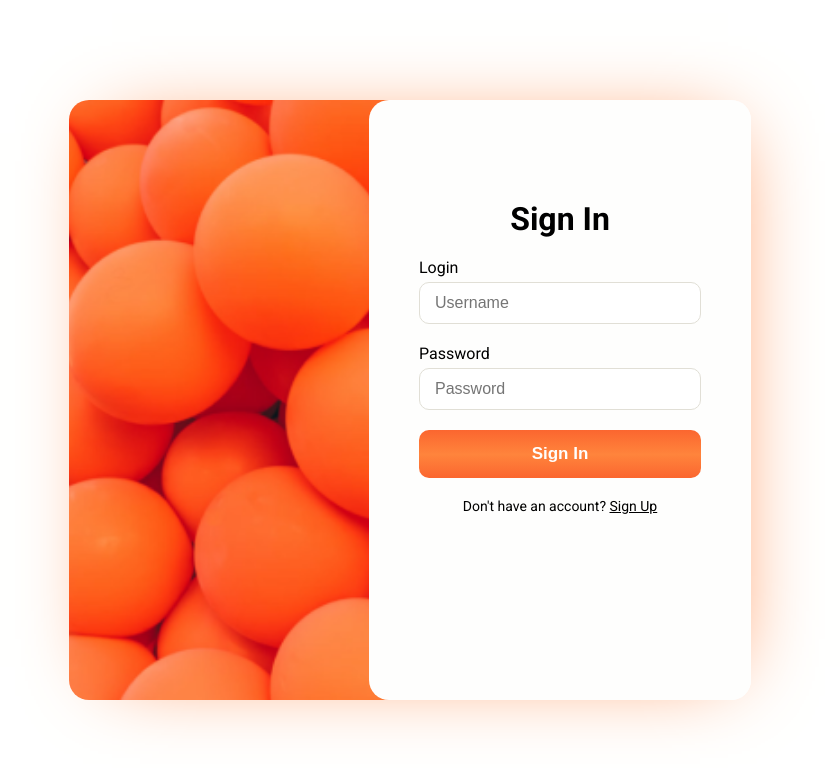
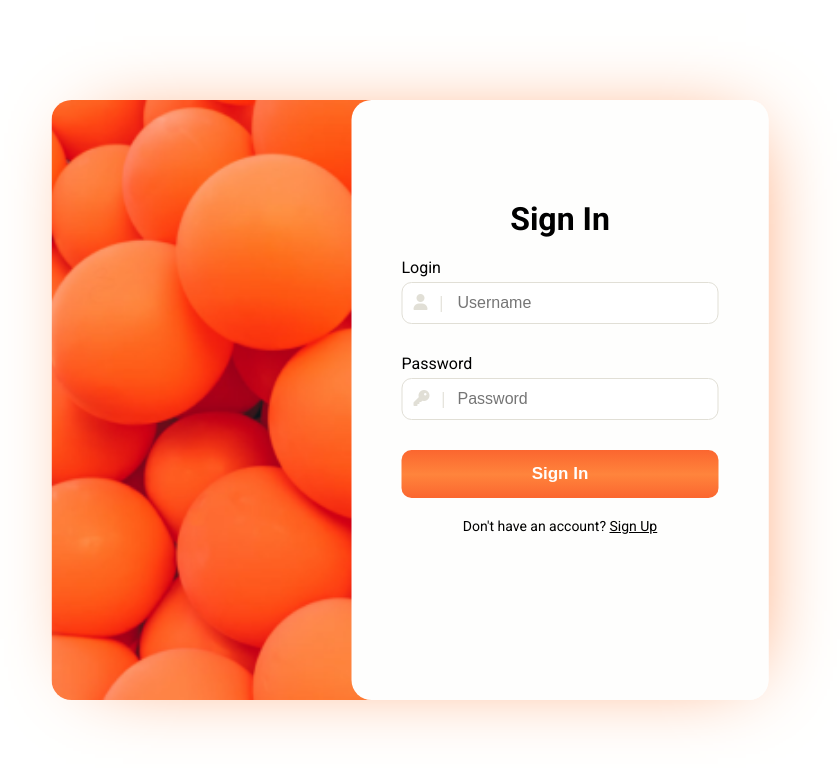
Before and after one commit to muzychka20/client-bank, a React (Vite) app in the folder frontend/: page /login in a window 1280 px wide. Shown: the top 768 px of the page, without its empty margins (230-1070 px from the left). Built offline with nearby package versions, Linux system fonts and the light colour scheme.

Commit message:
feat: added icons in auth inputs

```diff
--- a/frontend/src/components/AuthForm.jsx
+++ b/frontend/src/components/AuthForm.jsx
@@ -65,6 +65,8 @@ function AuthForm({ route, method }) {
         <h1 className="form-title">{name}</h1>
         <div className="input-block">
           <label htmlFor="username">Login</label>
+          <div class="input-icons">
+            <i class="fa fa-user">|</i>
             <input
               type="text"
               className="form-input"
@@ -75,8 +77,11 @@ function AuthForm({ route, method }) {
               autoComplete="on"
             />
           </div>
+        </div>
         <div className="input-block">
           <label htmlFor="password">Password</label>
+          <div class="input-icons">
+          <i class="fa fa-key">|</i>
           <input
             type="password"
             className="form-input"
@@ -86,6 +91,7 @@ function AuthForm({ route, method }) {
             placeholder="Password"
             autoComplete="on"
           />
+          </div>
         </div>
         <button type="submit" className="form-button">
           {name}
--- a/frontend/src/styles/AuthForm.css
+++ b/frontend/src/styles/AuthForm.css
@@ -38,7 +38,7 @@
 
 .form-input {
     border-radius: 10px;
-    padding: 10px 15px;
+    padding: 10px 10px 10px 55px;
     font-size: 16px;
     height: 20px;
     width: 250px;
@@ -85,3 +85,20 @@
 .form-sign-up a {
     color: black;
 }
+
+.input-icons {
+    width: 100%;
+    margin-bottom: 10px;
+}
+
+.input-icons i {
+    position: absolute;
+    padding: 12px;
+    text-align: center;
+    color: #E1DFD6;
+}
+
+.input-icons i::before {
+    font-size: 16px;
+    margin-right: 12px;
+}
```
Lines whose indentation alone changed are shown as unchanged.
